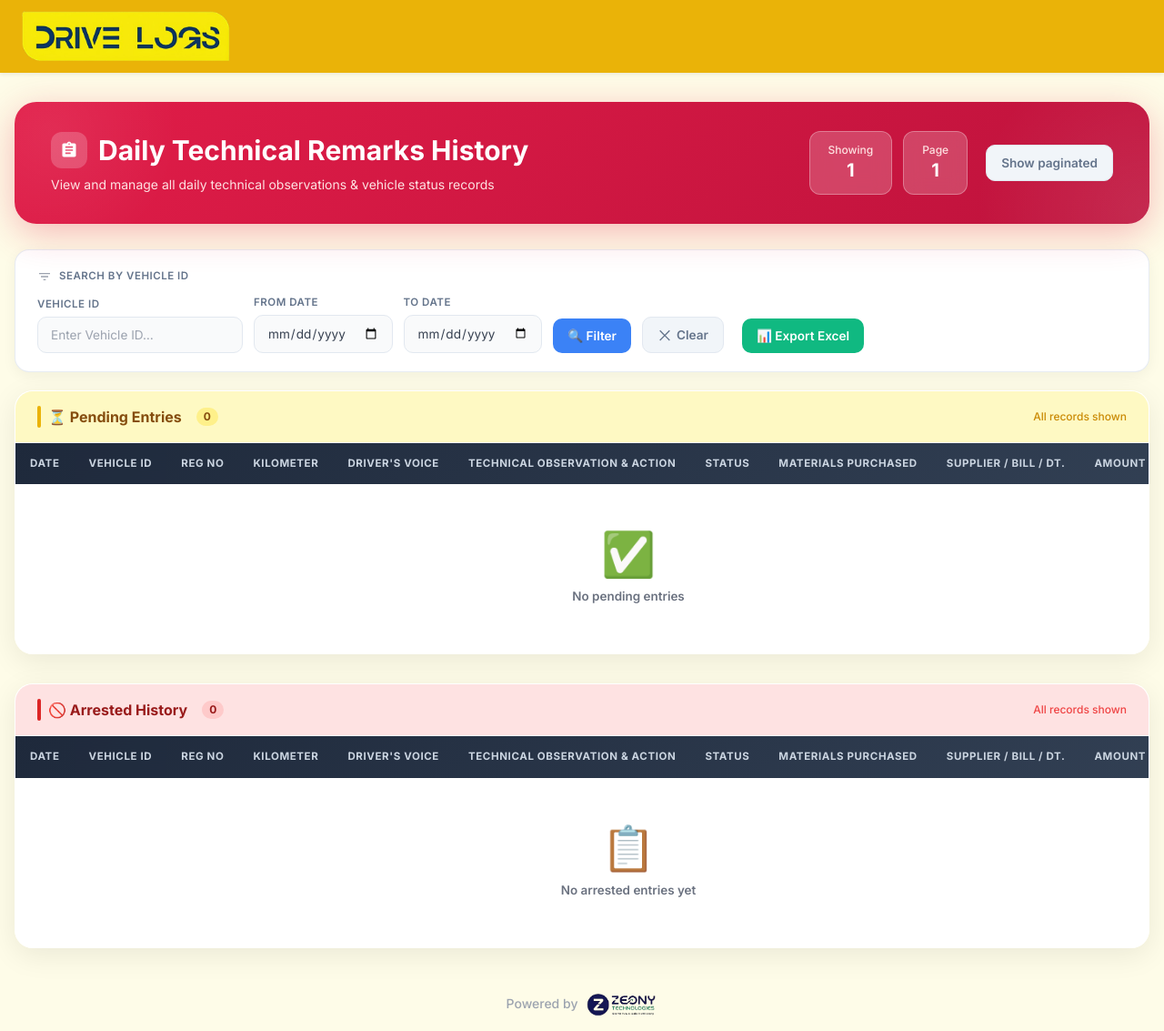
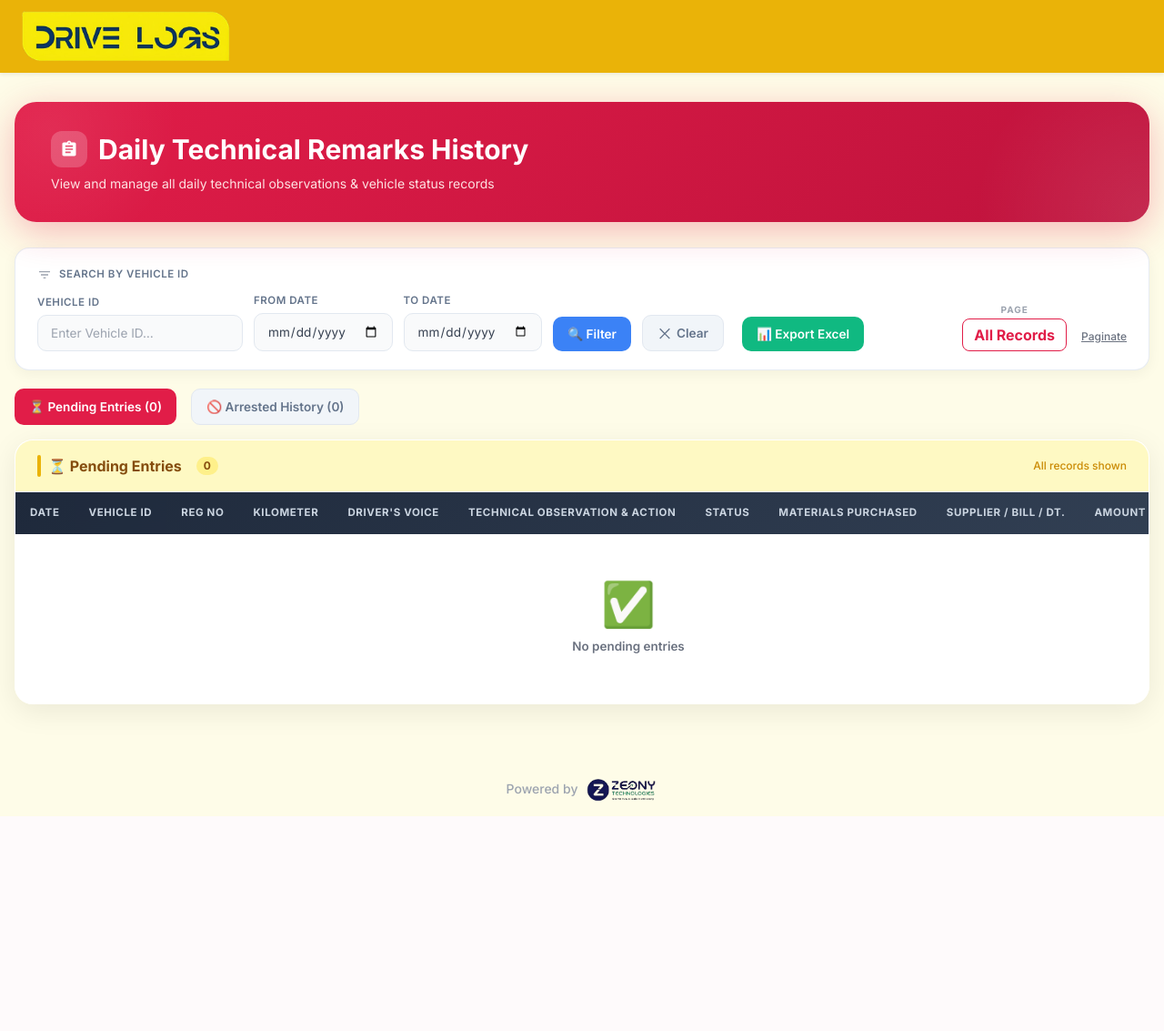
Before and after one commit to pmcdrivelogs/drivelogs, a Flask app: a page that uses templates/daily_technical_remarks_history.html in a window 1280 px wide. Shown: the whole page at 91% size. After the commit the page ends 897 px from the top, so only its background shows below. Run offline with Flask 3, Linux system fonts and the light colour scheme; the visitor is signed in with stand-in values (Sample User, id 1); some libraries are stand-ins or nearby versions.

Commit message:
Refactor daily technical remarks history layout
Removed pagination controls from the main section and moved them to the filter bar. Updated the layout and added tab functionality for viewing pending and arrested entries.

```diff
--- a/templates/daily_technical_remarks_history.html
+++ b/templates/daily_technical_remarks_history.html
@@ -230,21 +230,7 @@
             <p class="text-red-100 text-sm">View and manage all daily technical observations &amp; vehicle status records</p>
           </div>
           <div class="flex gap-3 relative z-10">
-            <div class="stat-pill">
-              <div class="text-xs text-red-100 font-medium">Showing</div>
-              <div class="text-xl font-bold text-white" id="visibleCount">{{ records|length }}</div>
-            </div>
-            <div class="stat-pill">
-              <div class="text-xs text-red-100 font-medium">Page</div>
-              <div class="text-xl font-bold text-white">{{ page or 1 }}</div>
-            </div>
-            <div class="flex items-center">
-              {% if request.args.get('per_page') == 'all' %}
-                <a href="{{ url_for('daily_technical_remarks_history') }}" class="clear-btn" style="margin-left:8px;">Show paginated</a>
-              {% else %}
-                <a href="{{ url_for('daily_technical_remarks_history', per_page='all') }}" class="clear-btn" style="margin-left:8px;">Show all</a>
-              {% endif %}
-            </div>
+            <!-- Pagination moved to filter bar -->
           </div>
         </div>
       </div>
@@ -255,7 +241,7 @@
           <svg class="w-4 h-4 text-gray-400" fill="currentColor" viewBox="0 0 24 24"><path d="M10 18h4v-2h-4v2zM3 6v2h18V6H3zm3 7h12v-2H6v2z"/></svg>
           <span class="filter-label">Search by Vehicle ID</span>
         </div>
-        <div class="flex flex-wrap gap-3 items-end">
+        <div class="flex flex-wrap gap-3 items-end w-full">
           <div class="flex flex-col gap-1">
             <label class="filter-label">Vehicle ID</label>
             <input id="hist_search" type="search" placeholder="Enter Vehicle ID…" class="filter-input" style="min-width:220px;">
@@ -278,11 +264,54 @@
           <button onclick="exportToExcel()" class="clear-btn" style="background: #10b981; color: white; border: none; margin-left: 8px;">
             📊 Export Excel
           </button>
+
+          <div class="flex items-end gap-2 ml-auto">
+            {% if request.args.get('per_page') != 'all' %}
+              <a href="{{ url_for('daily_technical_remarks_history', page=page-1) if page > 1 else '#' }}"
+                 class="clear-btn flex items-center justify-center rounded-lg {% if page <= 1 %}opacity-50 cursor-not-allowed{% endif %}"
+                 style="background: #f1f5f9; color: #475569; width: 36px; height: 36px; border: 1px solid #e2e8f0; pointer-events: {% if page <= 1 %}none{% else %}auto{% endif %}; padding:0;">
+                <svg class="w-4 h-4" fill="none" stroke="currentColor" viewBox="0 0 24 24"><path stroke-linecap="round" stroke-linejoin="round" stroke-width="2" d="M15 19l-7-7 7-7"></path></svg>
+              </a>
+
+              <div class="flex flex-col items-center">
+                <span class="text-[10px] font-bold text-gray-400 uppercase tracking-widest mb-0.5">Page</span>
+                <div class="flex items-center justify-center rounded-lg font-bold" style="background: white; border: 1.5px solid #e11d48; color: #e11d48; min-width: 40px; height: 36px;">
+                  {{ page or 1 }}
+                </div>
+              </div>
+
+              <a href="{{ url_for('daily_technical_remarks_history', page=page+1) if has_more else '#' }}"
+                 class="clear-btn flex items-center justify-center rounded-lg {% if not has_more %}opacity-50 cursor-not-allowed{% endif %}"
+                 style="background: #f1f5f9; color: #475569; width: 36px; height: 36px; border: 1px solid #e2e8f0; pointer-events: {% if not has_more %}none{% else %}auto{% endif %}; padding:0;">
+                <svg class="w-4 h-4" fill="none" stroke="currentColor" viewBox="0 0 24 24"><path stroke-linecap="round" stroke-linejoin="round" stroke-width="2" d="M9 5l7 7-7 7"></path></svg>
+              </a>
+
+              <a href="{{ url_for('daily_technical_remarks_history', per_page='all') }}" class="text-xs text-gray-500 hover:text-gray-700 underline ml-2 font-medium pb-2">Show All</a>
+            {% else %}
+               <div class="flex flex-col items-center">
+                <span class="text-[10px] font-bold text-gray-400 uppercase tracking-widest mb-0.5">Page</span>
+                <div class="flex items-center justify-center rounded-lg font-bold px-3" style="background: white; border: 1.5px solid #e11d48; color: #e11d48; height: 36px;">
+                  All Records
+                </div>
+              </div>
+              <a href="{{ url_for('daily_technical_remarks_history') }}" class="text-xs text-gray-500 hover:text-gray-700 underline ml-2 font-medium pb-2">Paginate</a>
+            {% endif %}
+          </div>
         </div>
       </div>
 
+      <!-- Tabs -->
+      <div class="flex gap-4 mb-4">
+        <button id="tabPending" class="clear-btn" style="background:#e11d48; color:white; border:none;" onclick="switchTab('pending')">
+          ⏳ Pending Entries ({{ pending_records|length }})
+        </button>
+        <button id="tabArrested" class="clear-btn" style="background:#f1f5f9; color:#64748b; border:1px solid #e2e8f0;" onclick="switchTab('arrested')">
+          🚫 Arrested History ({{ arrested_records|length }})
+        </button>
+      </div>
+
       <!-- ═══════════════ PENDING SECTION ═══════════════ -->
-      <div class="glass-card p-0 overflow-hidden mb-8">
+      <div id="sectionPending" class="glass-card p-0 overflow-hidden mb-8" style="display: block;">
         <div class="px-6 py-4 border-b border-gray-100 flex items-center justify-between" style="background:#fef9c3;">
           <div class="flex items-center gap-2">
             <div class="w-1 h-6 bg-yellow-500 rounded-full"></div>
@@ -319,10 +348,10 @@
                   {% else %}
                     {% set display_date = d %}
                   {% endif %}
-                  {% if display_date %}<div class="flex items-center gap-1.5"><svg class="w-3.5 h-3.5 text-gray-400 flex-shrink-0" fill="currentColor" viewBox="0 0 24 24"><path d="M19 3h-1V1h-2v2H8V1H6v2H5c-1.1 0-2 .9-2 2v14c0 1.1.9 2 2 2h14c1.1 0 2-.9 2-2V5c0-1.1-.9-2-2-2zm0 16H5V8h14v11zM7 10h5v5H7z"/></svg><span>{{ display_date }}</span></div>{% endif %}
+                  {% if display_date %}<span>{{ display_date }}</span>{% endif %}
                 </td>
                 <td><span class="inline-flex items-center px-2 py-0.5 bg-blue-50 text-blue-700 rounded-md font-semibold text-xs" data-vid>{{ r.vehicle_id }}</span></td>
-                <td class="font-medium">{{ r.registration_no }}</td>
+                <td class="font-medium whitespace-nowrap">{{ r.registration_no }}</td>
                 <td>{% if r.kilometer %}<span class="inline-flex items-center gap-1 text-gray-600">{{ r.kilometer }}</span>{% endif %}</td>
                 <td class="text-gray-600"><div class="truncate" style="max-width:160px;" title="{{ r.drivers_voice }}">{{ r.drivers_voice or '—' }}</div></td>
                 <td class="text-gray-600"><div class="truncate" style="max-width:200px;" title="{{ r.technical_observation }}">{{ r.technical_observation or '—' }}</div></td>
@@ -355,7 +384,7 @@
       </div>
 
       <!-- ═══════════════ ARRESTED SECTION ═══════════════ -->
-      <div class="glass-card p-0 overflow-hidden">
+      <div id="sectionArrested" class="glass-card p-0 overflow-hidden" style="display: none;">
         <div class="px-6 py-4 border-b border-gray-100 flex items-center justify-between" style="background:#fee2e2;">
           <div class="flex items-center gap-2">
             <div class="w-1 h-6 bg-red-600 rounded-full"></div>
@@ -392,10 +421,10 @@
                   {% else %}
                     {% set display_date = d %}
                   {% endif %}
-                  {% if display_date %}<div class="flex items-center gap-1.5"><svg class="w-3.5 h-3.5 text-gray-400 flex-shrink-0" fill="currentColor" viewBox="0 0 24 24"><path d="M19 3h-1V1h-2v2H8V1H6v2H5c-1.1 0-2 .9-2 2v14c0 1.1.9 2 2 2h14c1.1 0 2-.9 2-2V5c0-1.1-.9-2-2-2zm0 16H5V8h14v11zM7 10h5v5H7z"/></svg><span>{{ display_date }}</span></div>{% endif %}
+                  {% if display_date %}<span>{{ display_date }}</span>{% endif %}
                 </td>
                 <td><span class="inline-flex items-center px-2 py-0.5 bg-red-50 text-red-700 rounded-md font-semibold text-xs" data-vid>{{ r.vehicle_id }}</span></td>
-                <td class="font-medium">{{ r.registration_no }}</td>
+                <td class="font-medium whitespace-nowrap">{{ r.registration_no }}</td>
                 <td>{% if r.kilometer %}<span class="text-gray-600">{{ r.kilometer }}</span>{% endif %}</td>
                 <td class="text-gray-600"><div class="truncate" style="max-width:160px;" title="{{ r.drivers_voice }}">{{ r.drivers_voice or '—' }}</div></td>
                 <td class="text-gray-600"><div class="truncate" style="max-width:200px;" title="{{ r.technical_observation }}">{{ r.technical_observation or '—' }}</div></td>
@@ -524,6 +553,33 @@ document.addEventListener('DOMContentLoaded', function(){
   applyFilter();
 });
 
+function switchTab(tab) {
+  const pendingSection = document.getElementById('sectionPending');
+  const arrestedSection = document.getElementById('sectionArrested');
+  const tabPending = document.getElementById('tabPending');
+  const tabArrested = document.getElementById('tabArrested');
+
+  if (tab === 'pending') {
+    pendingSection.style.display = 'block';
+    arrestedSection.style.display = 'none';
+    tabPending.style.background = '#e11d48';
+    tabPending.style.color = 'white';
+    tabPending.style.border = 'none';
+    tabArrested.style.background = '#f1f5f9';
+    tabArrested.style.color = '#64748b';
+    tabArrested.style.border = '1px solid #e2e8f0';
+  } else {
+    pendingSection.style.display = 'none';
+    arrestedSection.style.display = 'block';
+    tabArrested.style.background = '#e11d48';
+    tabArrested.style.color = 'white';
+    tabArrested.style.border = 'none';
+    tabPending.style.background = '#f1f5f9';
+    tabPending.style.color = '#64748b';
+    tabPending.style.border = '1px solid #e2e8f0';
+  }
+}
+
 function exportToExcel() {
     const wb = XLSX.utils.book_new();
 
```
